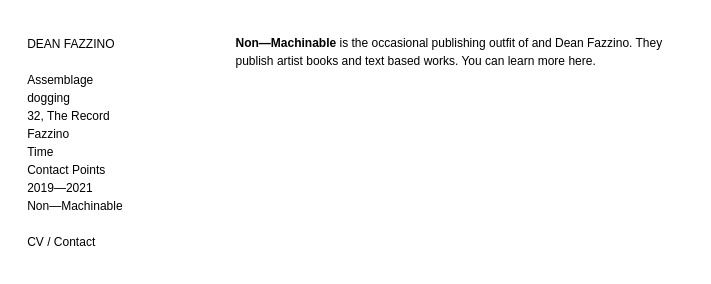
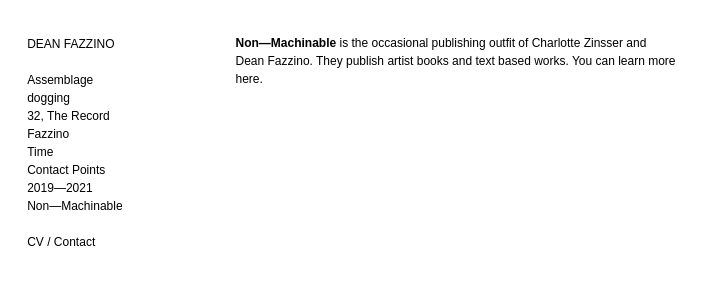
Before and after one commit to derofa/deanfazzino, a plain HTML site: page non-machinable.html in a window 1280 px wide. Shown: the whole page, without its empty margins (0-711 px from the left). Drawn offline with Linux system fonts and the light colour scheme.

Commit message:
Update non-machinable.html

```diff
--- a/non-machinable.html
+++ b/non-machinable.html
@@ -30,7 +30,7 @@
 
     <div class="content">
 
-      <p1><b>Non&mdash;Machinable</b> is the occasional publishing outfit of <a href="https://charlottezinsser.xyz/>"Charlotte
+      <p1><b>Non&mdash;Machinable</b> is the occasional publishing outfit of <a href="https://charlottezinsser.xyz/">Charlotte
         Zinsser</a> and Dean Fazzino. They publish artist books and text based
         works. You can learn more
         <a href="https://non------machinable.net/">here</a>.
```
